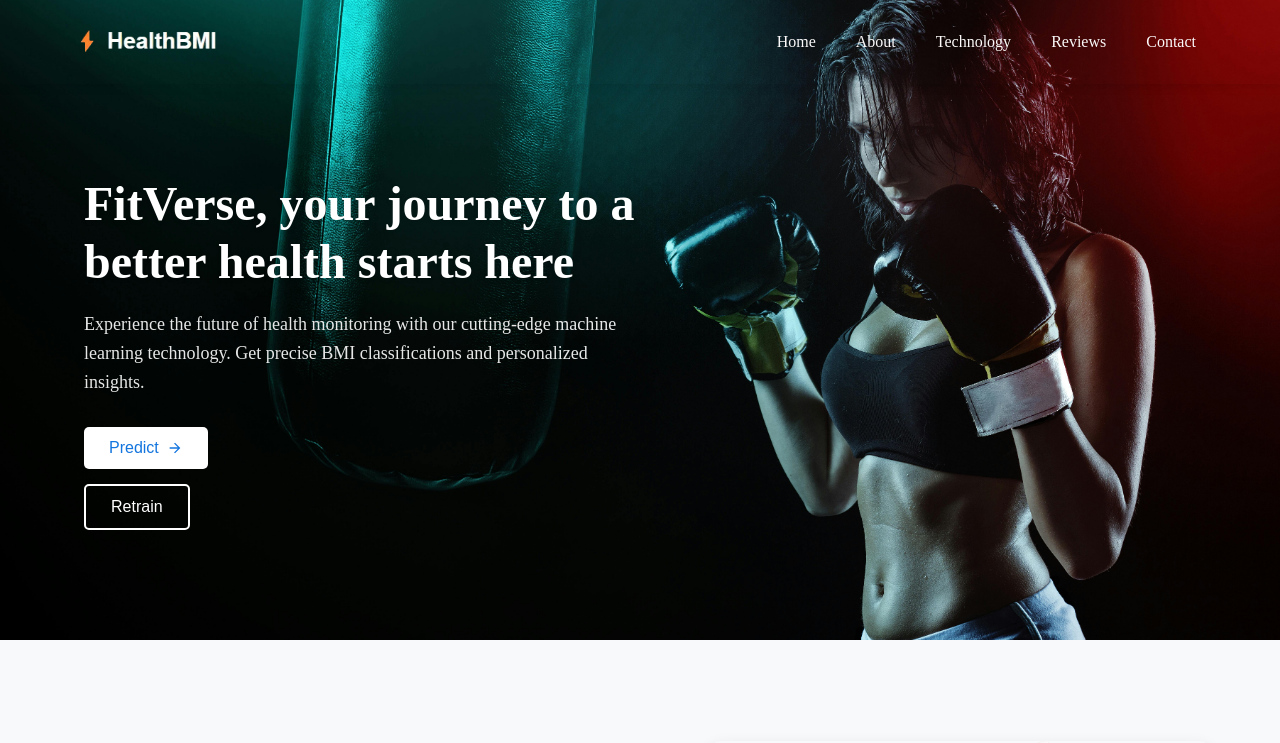
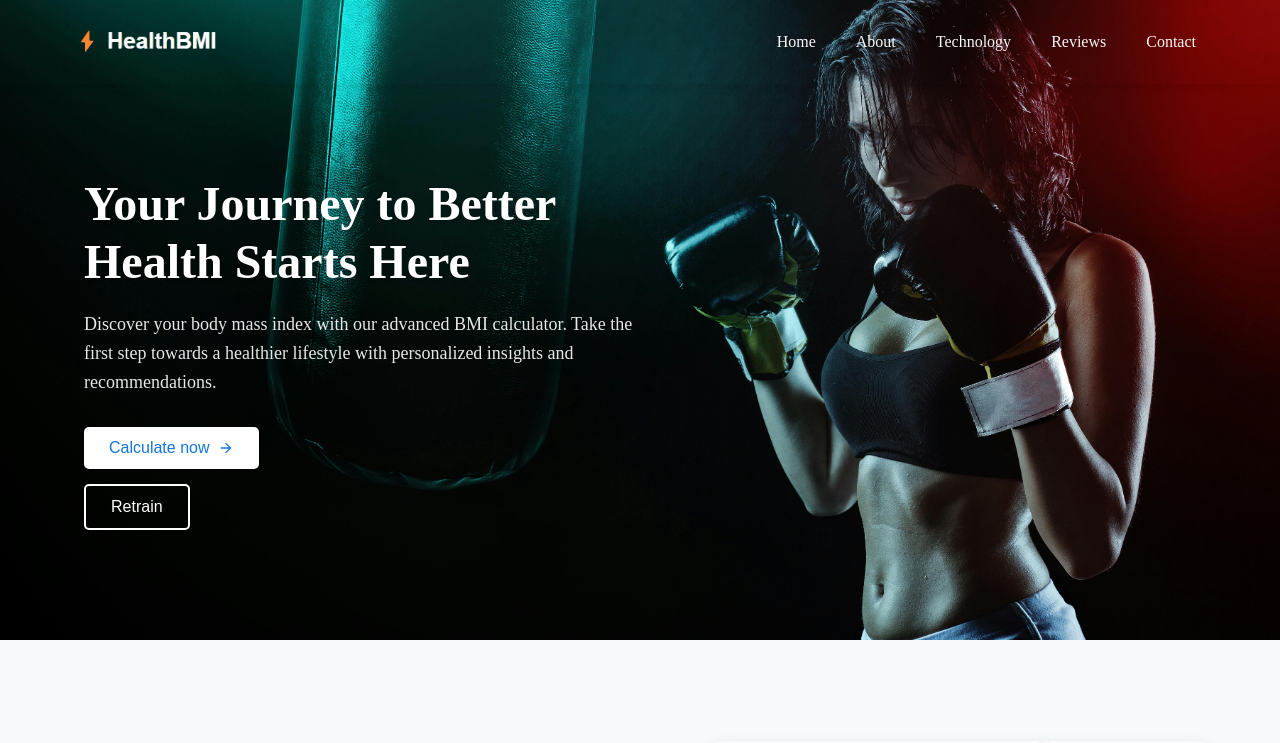
Before and after one commit to g-tumwesigye/Fitverse_UI, a React (Vite) app in the folder pred/: page / in a window 1280 px wide. Shown: the top 743 px of the page. Built offline with nearby package versions, Linux system fonts and the light colour scheme.

Commit message:
hero.jsx

```diff
--- a/pred/src/components/Hero/hero.jsx
+++ b/pred/src/components/Hero/hero.jsx
@@ -100,7 +100,21 @@ const Hero = () => {
       }
 
       const result = await response.json();
-      setRetrainResult(result); // Use the full response from the backend
+      // For now, we'll assume the backend returns a simple message.
+      // We'll enhance this later when backend is updated.
+      setRetrainResult({
+        message: result.message,
+        metrics: {
+          test_loss: 0.3773, // Placeholder values based on Colab
+          accuracy: 0.8560,
+          precision: 0.8565,
+          recall: 0.8560,
+          f1_score: 0.8555,
+          roc_auc: 0.9802
+        },
+        confusion_matrix: null, // Placeholder; backend should return base64 image
+        loss_plot: null // Placeholder; backend should return base64 image
+      });
     } catch (err) {
       console.error('Error during retraining:', err);
       setRetrainError(err.message || 'Failed to retrain model. Please try again.');
@@ -112,11 +126,13 @@ const Hero = () => {
   return (
     <div className='hero'>
       <div className='hero-content'>
-        <h1>FitVerse, your journey to a better health starts here</h1>
-        <p>Experience the future of health monitoring with our cutting-edge machine learning technology. Get precise BMI classifications and personalized insights.</p>
+        <h1>Your Journey to Better Health Starts Here</h1>
+        <p>Discover your body mass index with our advanced
+           BMI calculator. Take the first step towards a healthier
+           lifestyle with personalized insights and recommendations.</p>
         <div className='button-container'>
           <button onClick={() => setIsModalOpen(true)}>
-            Predict <IoMdArrowForward />
+            Calculate now <IoMdArrowForward />
           </button>
           <button onClick={() => setIsRetrainModalOpen(true)}>
             Retrain
@@ -127,7 +143,7 @@ const Hero = () => {
       {isModalOpen && (
         <div className="modal-overlay">
           <div className="modal-content">
-            <h2>BMI Case Prediction</h2>
+            <h2>BMI Calculator</h2>
             <div className="form-group">
               <label>Weight (kg):</label>
               <input
@@ -233,8 +249,6 @@ const Hero = () => {
               <div className="retrain-result">
                 <h3>Retraining Results</h3>
                 <p><strong>Message:</strong> {retrainResult.message}</p>
-                {retrainResult.metrics && (
-                  <>
                 <h4>Performance Metrics</h4>
                 <ul>
                   <li><strong>Test Loss:</strong> {retrainResult.metrics.test_loss.toFixed(4)}</li>
@@ -242,9 +256,8 @@ const Hero = () => {
                   <li><strong>Precision:</strong> {retrainResult.metrics.precision.toFixed(4)}</li>
                   <li><strong>Recall:</strong> {retrainResult.metrics.recall.toFixed(4)}</li>
                   <li><strong>F1 Score:</strong> {retrainResult.metrics.f1_score.toFixed(4)}</li>
+                  <li><strong>ROC AUC:</strong> {retrainResult.metrics.roc_auc.toFixed(4)}</li>
                 </ul>
-                  </>
-                )}
                 {retrainResult.confusion_matrix && (
                   <div>
                     <h4>Confusion Matrix</h4>
```
Lines whose indentation alone changed are shown as unchanged.
